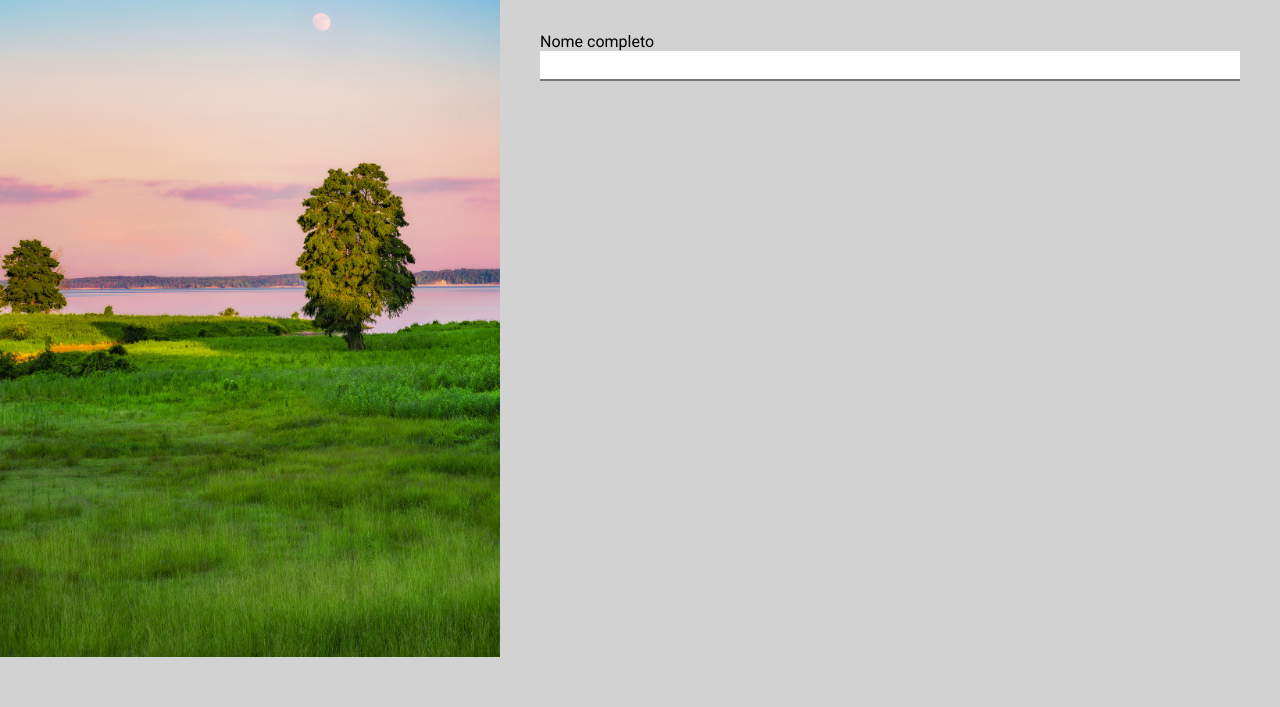
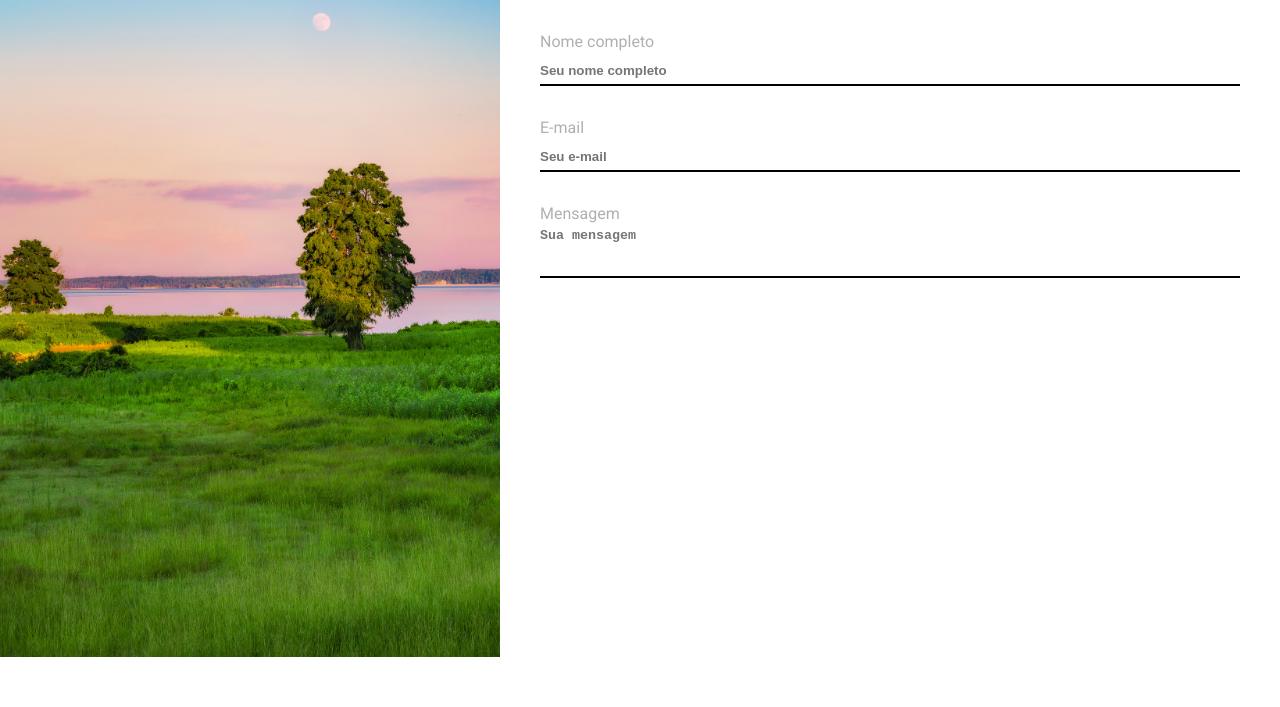
Before and after one commit to matheushenriqueferreira/contact-us, a plain HTML site: page index.html in a window 1280 px wide. Shown: the part 93-800 px from the top of the page. Drawn offline with Linux system fonts and the light colour scheme.

Commit message:
Criado e definido estilos do input e textarea

```diff
--- a/index.html
+++ b/index.html
@@ -17,8 +17,18 @@
         </div>
         <div>
           <form action="" class="contactForm">
-            <label>Nome completo</label>
-            <input type="text" />
+            <div>
+              <label for="contactName">Nome completo</label>
+              <input id="contactName" type="text" placeholder="Seu nome completo" required="" />
+            </div>
+            <div>
+              <label for="contactEmail">E-mail</label>
+              <input id="contactEmail" type="email" placeholder="Seu e-mail" required="" />
+            </div>
+            <div>
+              <label for="contactMessage">Mensagem</label>
+              <textarea id="contactMessage" placeholder="Sua mensagem"></textarea>
+            </div>
           </form>
         </div>
       </div>
--- a/styles.css
+++ b/styles.css
@@ -5,11 +5,15 @@
 }
 
 html {
-  --bg-color: #D2D2D2;
+  --bg-color: #FFFFFF;
   --text-color: #000000;
+  --label-color:#b1b0b0;
+  --border-color: #000000;
 }
 
 body {
+  background: var(--bg-color);
+  color: var(--text-color);
   display: flex;
   flex-direction: row;
   flex-wrap: wrap;
@@ -17,8 +21,22 @@ body {
 }
 
 body.light {
-  background: var(--bg-color);
-  color: var(--text-color);
+  --bg-color: #FFFFFF;
+  --text-color: #000000;
+  --label-color:#b1b0b0;
+  --border-color: #000000;
+}
+
+input, textarea {
+  border-top: 0;
+  border-left: 0;
+  border-right: 0;
+  border-bottom: var(--border-color) 2px solid;
+  outline: 0;
+  background: 0;
+  font-weight: 700;
+  width: 100%;
+  margin-top: 5px;
 }
 
 .image {
@@ -45,14 +63,19 @@ body.light {
 
 .contactForm {
   display: flex;
+  gap: 2em;
   flex-direction: column;
 }
 
-.contactForm input {
-  width: 100%;
+.contactForm div label {
+  color: var(--label-color);
+}
+
+.contactForm div input {
   height: 30px;
-  border-top: 0;
-  border-left: 0;
-  border-right: 0;
-  outline: 0;
 }
+
+.contactForm div textarea {
+  height: 50px;
+  resize: none;
+}
```
